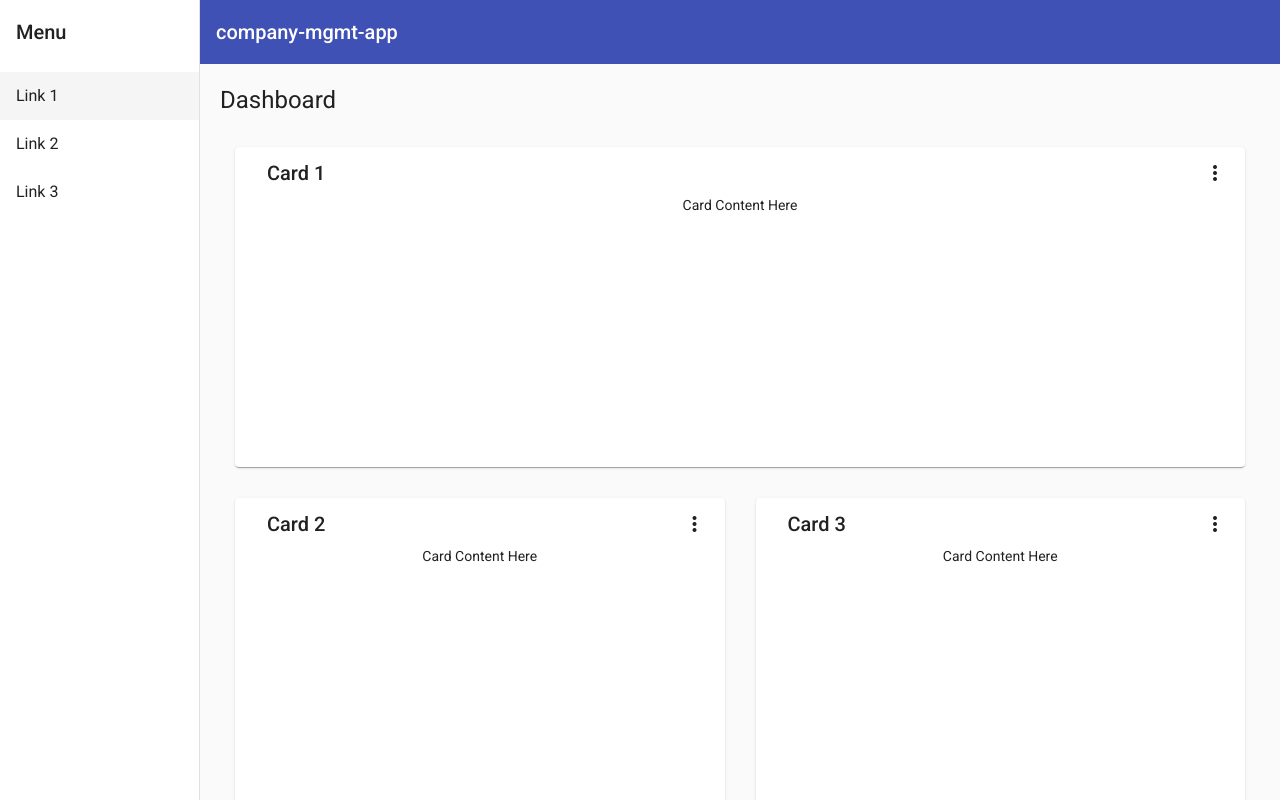
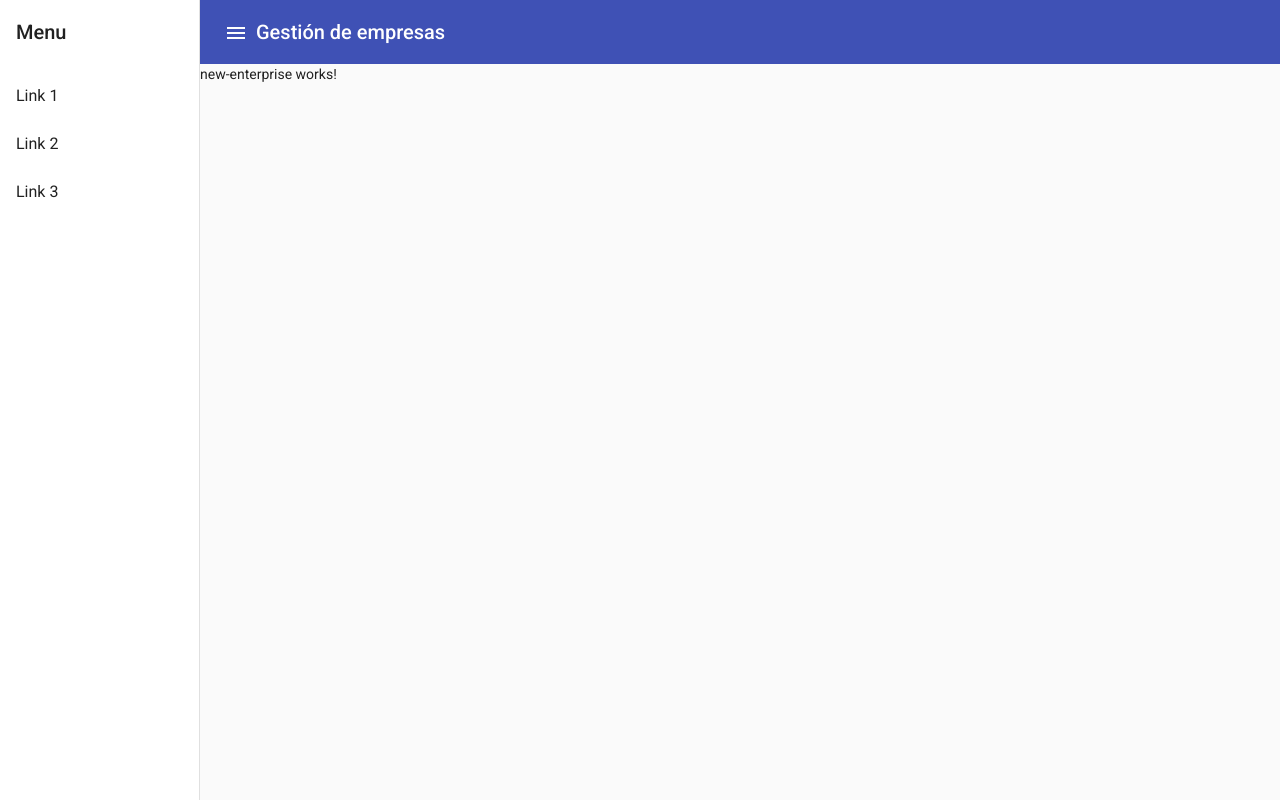
Before and after one commit to kathysol/company-mgmt-app, an Angular app: page / in a window 1280 px wide. Both pictures are taken after a click on the link "Link 1". Built offline with nearby package versions, Linux system fonts and the light colour scheme.

Commit message:
Agrega  component new-enterprise

```diff
--- a/src/app/app.module.ts
+++ b/src/app/app.module.ts
@@ -15,12 +15,14 @@ import { DashboardComponent } from './dashboard/dashboard.component';
 import { MatGridListModule } from '@angular/material/grid-list';
 import { MatCardModule } from '@angular/material/card';
 import { MatMenuModule } from '@angular/material/menu';
+import { NewEnterpriseComponent } from './new-enterprise/new-enterprise.component';
 
 @NgModule({
   declarations: [
     AppComponent,
     NavigationComponent,
-    DashboardComponent
+    DashboardComponent,
+    NewEnterpriseComponent
   ],
   imports: [
     BrowserModule,
--- a/src/app/dashboard/dashboard.component.ts
+++ b/src/app/dashboard/dashboard.component.ts
@@ -1,6 +1,8 @@
 import { Component } from '@angular/core';
 import { map } from 'rxjs/operators';
 import { Breakpoints, BreakpointObserver } from '@angular/cdk/layout';
+
+import { constants } from 'src/constants/constants';
 
 @Component({
   selector: 'app-dashboard',
--- a/src/app/navigation/navigation.component.html
+++ b/src/app/navigation/navigation.component.html
@@ -5,7 +5,7 @@
       [opened]="(isHandset$ | async) === false">
     <mat-toolbar>Menu</mat-toolbar>
     <mat-nav-list>
-      <a mat-list-item href="#">Link 1</a>
+      <a mat-list-item (click)="goNewEnterprise()">Link 1</a>
       <a mat-list-item href="#">Link 2</a>
       <a mat-list-item href="#">Link 3</a>
     </mat-nav-list>
@@ -16,12 +16,13 @@
         type="button"
         aria-label="Toggle sidenav"
         mat-icon-button
-        (click)="drawer.toggle()"
-        *ngIf="isHandset$ | async">
+        (click)="drawer.toggle()">
         <mat-icon aria-label="Side nav toggle icon">menu</mat-icon>
       </button>
-      <span>company-mgmt-app</span>
+      <span>{{nameApp}}</span>
     </mat-toolbar>
-    <app-dashboard></app-dashboard>
+
+    <app-dashboard  *ngIf="prf==false"></app-dashboard>
+    <app-new-enterprise *ngIf="prf==true"></app-new-enterprise>
   </mat-sidenav-content>
 </mat-sidenav-container>
--- a/src/app/navigation/navigation.component.ts
+++ b/src/app/navigation/navigation.component.ts
@@ -2,6 +2,9 @@ import { Component } from '@angular/core';
 import { BreakpointObserver, Breakpoints } from '@angular/cdk/layout';
 import { Observable } from 'rxjs';
 import { map, shareReplay } from 'rxjs/operators';
+
+import { constants } from 'src/constants/constants';
+import { Router } from '@angular/router';
 
 @Component({
   selector: 'app-navigation',
@@ -15,7 +18,22 @@ export class NavigationComponent {
       map(result => result.matches),
       shareReplay()
     );
+    nameApp: any;
+    prf:any;
 
-  constructor(private breakpointObserver: BreakpointObserver) {}
+  constructor(
+    private breakpointObserver: BreakpointObserver,
+    private router : Router) {}
+
+  async ngOnInit() {
+    console.warn('acceso console',constants.NAME_APP);
+    this.nameApp=constants.NAME_APP;
+    this.prf=false;
+  }
+
+  goNewEnterprise() {
+    this.prf=true;
+
+  }
 
 }
--- /dev/null
+++ b/src/app/new-enterprise/new-enterprise.component.html
@@ -0,0 +1 @@
+<p>new-enterprise works!</p>
--- /dev/null
+++ b/src/app/new-enterprise/new-enterprise.component.ts
@@ -0,0 +1,15 @@
+import { Component, OnInit } from '@angular/core';
+
+@Component({
+  selector: 'app-new-enterprise',
+  templateUrl: './new-enterprise.component.html',
+  styleUrls: ['./new-enterprise.component.css']
+})
+export class NewEnterpriseComponent implements OnInit {
+
+  constructor() { }
+
+  ngOnInit(): void {
+  }
+
+}
--- /dev/null
+++ b/src/constants/constants.ts
@@ -0,0 +1,9 @@
+export const constants = {
+  VERSION: '1.0.0-SNAPSHOT',
+  NAME_APP: 'Gestión de empresas',
+  VIEWS:{
+    MENU:'Menú'
+  },
+  SERVICES: {}
+
+}
```
Also changed, not shown: src/app/new-enterprise/new-enterprise.component.css (added), 1 other file (tests, documents, lock files or other folders).
